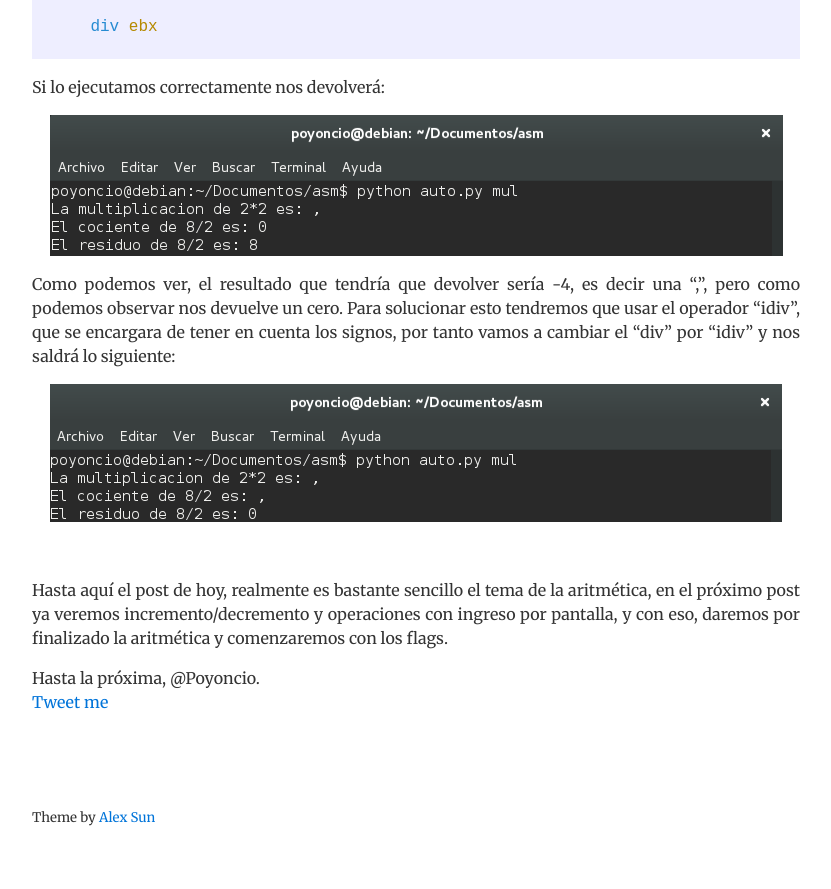
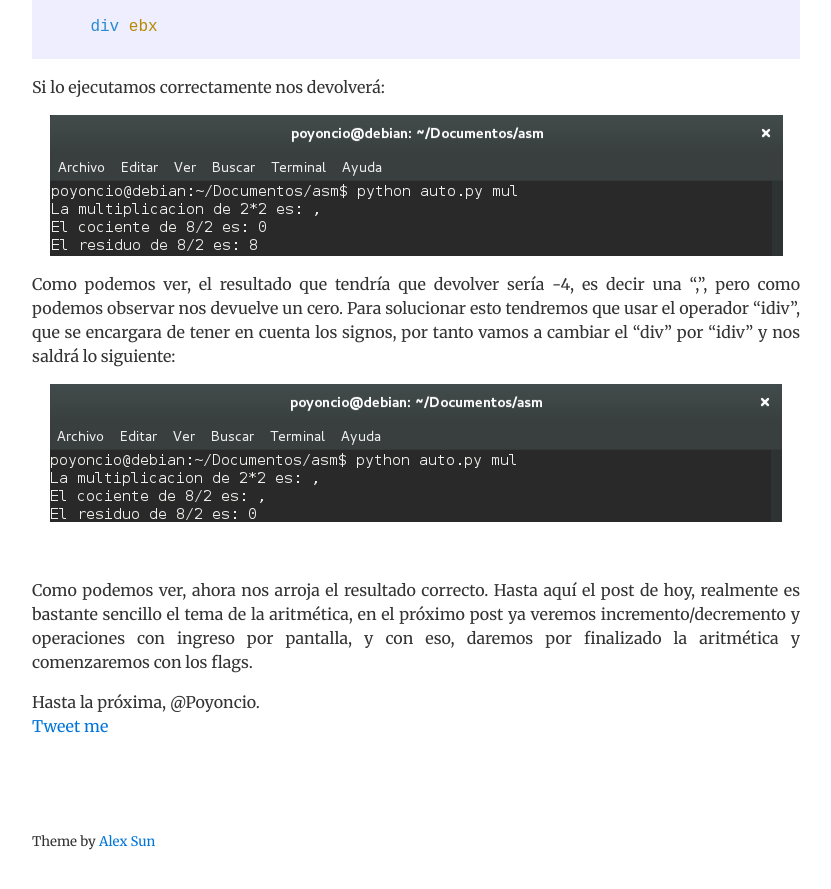
Before and after one commit to Poyoncio/poyoweb, a Jekyll site: the page built from _posts/2017-01-12-Curso-ensamblador-07-Operaciones-aritmeticas-II.md, in a window 1280 px wide and 900 px high, scrolled down 5749 px. Shown: the top 889 px of the window, without its empty margins (224-1055 px from the left). Built offline with Jekyll 4.4.1, drawn with Linux system fonts in a browser that asks for light colours; nearby versions of some CDN libraries; comment, search, counter and statistics services are not loaded.

Commit message:
Update 2017-01-12-Curso-ensamblador-07-Operaciones-aritmeticas-II.md

```diff
--- a/_posts/2017-01-12-Curso-ensamblador-07-Operaciones-aritmeticas-II.md
+++ b/_posts/2017-01-12-Curso-ensamblador-07-Operaciones-aritmeticas-II.md
@@ -232,4 +232,4 @@ Como podemos ver, el resultado que tendría que devolver sería -4, es decir una
 
 <br>
 
-Hasta aquí el post de hoy, realmente es bastante sencillo el tema de la aritmética, en el próximo post ya veremos incremento/decremento y operaciones con ingreso por pantalla, y con eso, daremos por finalizado la aritmética y comenzaremos con los flags.
+Como podemos ver, ahora nos arroja el resultado correcto. Hasta aquí el post de hoy, realmente es bastante sencillo el tema de la aritmética, en el próximo post ya veremos incremento/decremento y operaciones con ingreso por pantalla, y con eso, daremos por finalizado la aritmética y comenzaremos con los flags.
```
